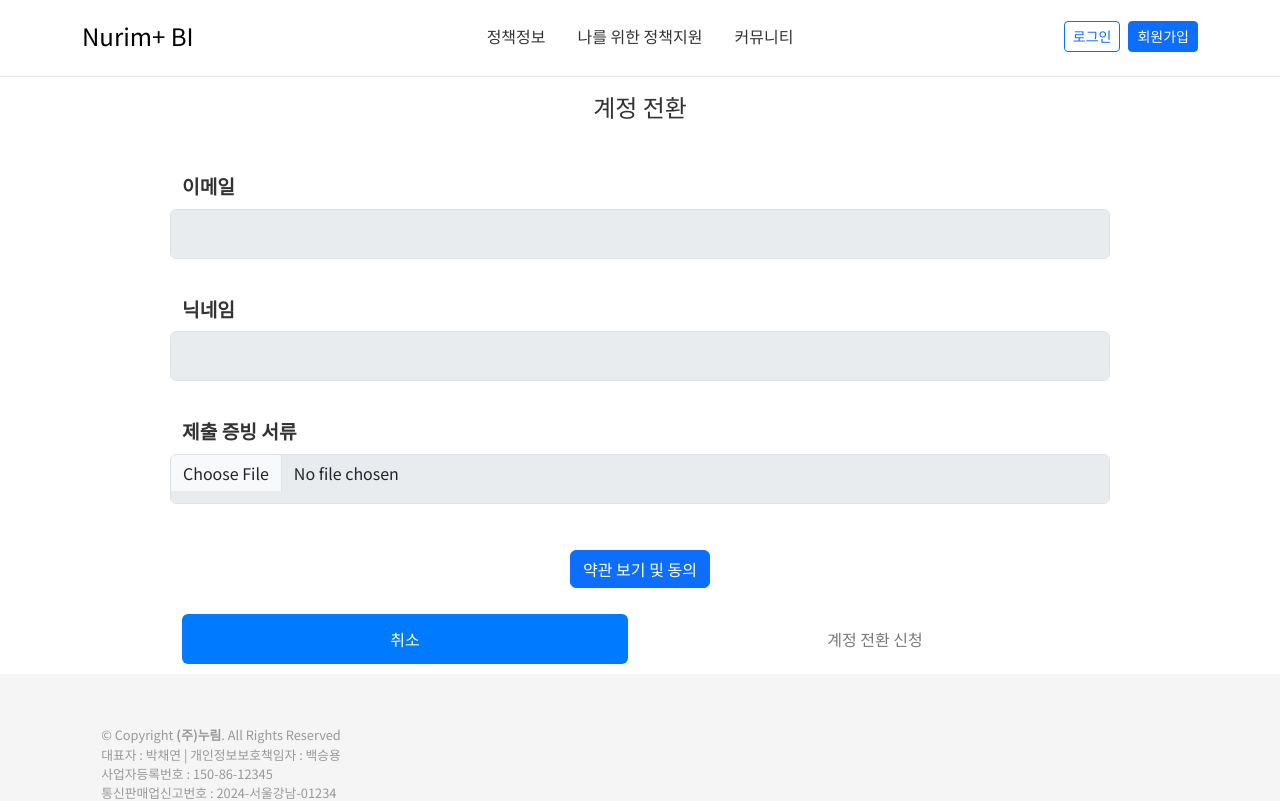
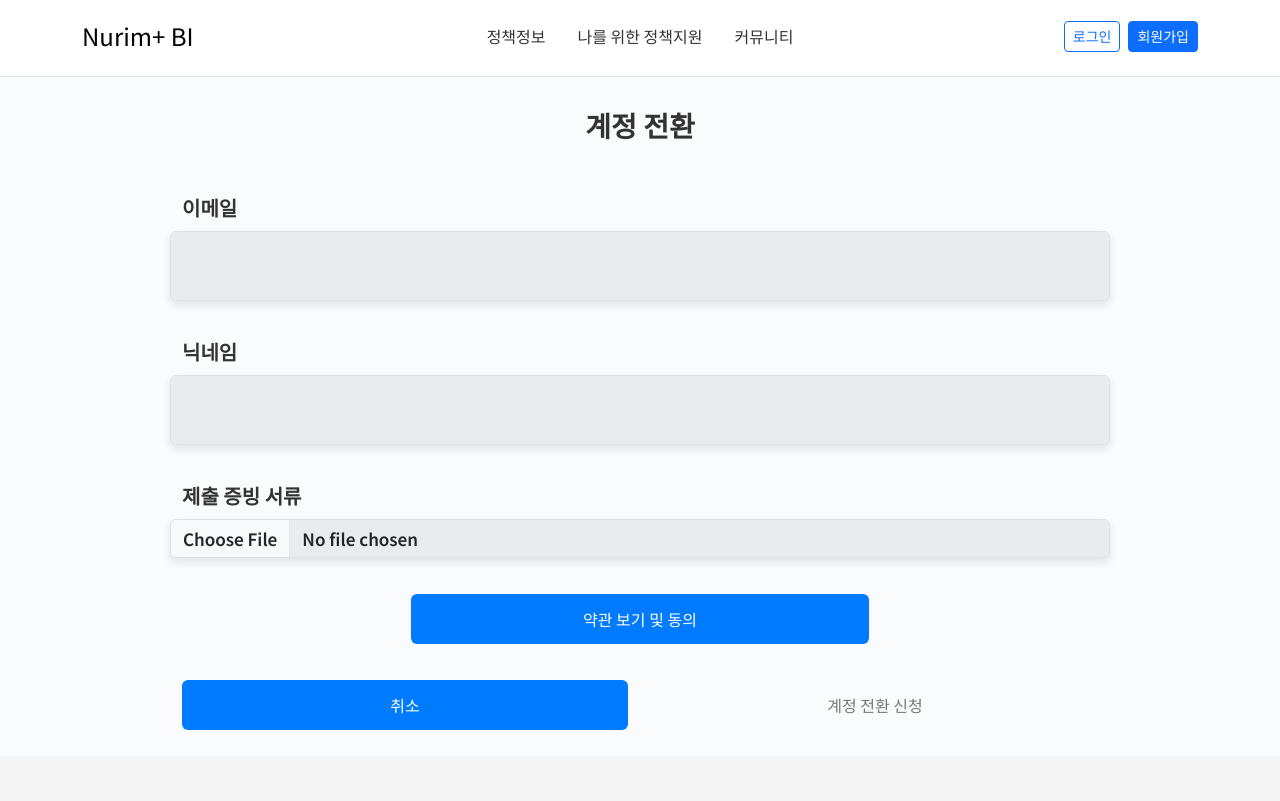
Before and after one commit to team-nurim/nurim-plus-view, a Vue app: page /switchAccount in a window 1280 px wide. Shown: the top 801 px of the page. Built offline with nearby package versions, Linux system fonts and the light colour scheme; no server answers.

Commit message:
[view] 계정 전환 페이지 디자인 수정 중

```diff
--- a/src/views/mypage/SwitchAccount.vue
+++ b/src/views/mypage/SwitchAccount.vue
@@ -1,9 +1,9 @@
 <template>
-  <main>
-    <div class="container">
+  <main style="background-color: #FAFBFC;">
+    <div class="container  mt-3 mb-3">
       <div class="row align-items-center">
         <div class="col mt-3 mb-3">
-          <h4>계정 전환</h4>
+          <h4 style="font-weight: 700; font-size: 28px;">계정 전환</h4>
         </div>
       </div>
 
@@ -23,15 +23,22 @@
       <!-- 증빙 서류 -->
       <div class="row mt-3 mb-10 align-items-center custom-padding">
         <label for="Expertfile" class="form-label">제출 증빙 서류</label>
-        <input type="file" id="Expertfile" class="form-control" ref="fileInput" @change="uploadExpertFileImage" :disabled="member.expertFile !== '증빙서류가 등록되지 않았습니다.'">
+        <input type="file" id="Expertfile" class="form-control" ref="fileInput" style="height: auto;" @change="uploadExpertFileImage" :disabled="member.expertFile !== '증빙서류가 등록되지 않았습니다.'">
         <div v-if="!member.expertFile || member.expertFile === '증빙서류가 등록되지 않았습니다.'" class="custom-padding">
           <p>{{ member.expertFile }}</p>
         </div>
         <img v-else :src="member.expertFile" class="mt-3 mb-3 custom-padding">
-        <button v-if="member.expertFile && member.expertFile !== '증빙서류가 등록되지 않았습니다.'" type="button" class="btn btn-secondary" data-bs-toggle="modal" data-bs-target="#exampleModal">제출 서류 변경</button>
+        <div class="">
+          <button v-if="member.expertFile && member.expertFile !== '증빙서류가 등록되지 않았습니다.'" type="button" class="col-6 btn btn-changefile" data-bs-toggle="modal" data-bs-target="#exampleModal">
+          제출 서류 변경
+          </button>
+          <button v-if="!agreed" type="button" class="col-6 btn btn-changefile" data-bs-toggle="modal" data-bs-target="#termsModal" :disabled="agreed">
+            약관 보기 및 동의
+          </button>
+        </div>
       </div>
 
-      <!-- Modal -->
+      <!-- Modal 제출서류 변경 -->
       <div class="modal fade" id="exampleModal" tabindex="-1" aria-labelledby="exampleModalLabel" aria-hidden="true">
         <div class="modal-dialog">
           <div class="modal-content">
@@ -51,12 +58,7 @@
         </div>
       </div>
 
-      <!-- Button to Open the Modal -->
-      <button v-if="!agreed" type="button" class="btn btn-primary" data-bs-toggle="modal" data-bs-target="#termsModal" :disabled="agreed">
-        약관 보기 및 동의
-      </button>
-
-      <!-- The Modal -->
+      <!-- The Modal 야고간 -->
       <div class="modal fade" id="termsModal" tabindex="-1" aria-labelledby="termsModalLabel" aria-hidden="true">
         <div class="modal-dialog modal-dialog-centered modal-dialog-scrollable modal-lg">
           <div class="modal-content">
@@ -65,7 +67,7 @@
               <button type="button" class="btn-close" data-bs-dismiss="modal" aria-label="Close"></button>
             </div>
             <!-- 약관 내용 -->
-            <div class="modal-body">
+            <div class="modal-body">a
               <p>여기에 약관 내용을 입력합니다. 약관은 충분히 길어질 수 있으므로 스크롤을 허용하는 구성이 중요합니다.</p>
               <p>여기에 약관 내용을 입력합니다. 약관은 충분히 길어질 수 있으므로 스크롤을 허용하는 구성이 중요합니다.</p>
               <p>여기에 약관 내용을 입력합니다. 약관은 충분히 길어질 수 있으므로 스크롤을 허용하는 구성이 중요합니다.</p>
@@ -326,13 +328,11 @@ export default {
   color: #ffdd00; /* 호버 및 포커스 시 글씨색 변경 */
 }
 
-/* .btn-menu:active {
-  background-color: #004085; /* 클릭 시 배경색 */
-/*  color: #ffc107; /* 클릭 시 글씨색 */
-/*} */
-
 .form-control {
-  height: 50px;
+  height: 70px;
+  font-size: 17px;
+  font-weight: 600;
+  box-shadow:  0 4px 8px rgba(0, 0, 0, 0.1); /* X축 오프셋, Y축 오프셋, 흐림 반경, 색상 */
 }
 
 .row {
@@ -345,17 +345,8 @@ export default {
   margin-right: 1rem; /* 레이블과 입력 필드 사이에 공간 추가 */
   width: auto; /* 필요한 만큼 너비를 자동으로 설정 */
   flex-shrink: 0; /* 화면 크기가 줄어들 때 레이블의 크기가 줄어들지 않도록 설정 */
-  font-size: 1.2rem; /* 폰트 크기 조정 */
+  font-size: 20px; /* 폰트 크기 조정 */
   font-weight: bold; /* 폰트 두께 조정 */
-  align-self: start; /* Flex 아이템 수직 중앙 정렬 */
-  margin-right: 10px; /* 오른쪽 여백 추가 */
-}
-
-.form-text {
-  margin-right: 1rem; /* 레이블과 입력 필드 사이에 공간 추가 */
-  width: auto; /* 필요한 만큼 너비를 자동으로 설정 */
-  flex-shrink: 0; /* 화면 크기가 줄어들 때 레이블의 크기가 줄어들지 않도록 설정 */
-  color: darkgray; /* 글씨 색*/
   align-self: start; /* Flex 아이템 수직 중앙 정렬 */
   margin-right: 10px; /* 오른쪽 여백 추가 */
 }
@@ -377,4 +368,14 @@ export default {
   color: #ffdd00; /* 호버 및 포커스 시 글씨색 변경 */
 }
 
+.btn-changefile {
+  height: 50px;
+  background-color: #007bff; /* 기본 배경색 */
+  color: white; /* 글씨색 */
+  font-size: 16px; /* 글씨크기 */
+  border: none; /* 외곽선 제거 */
+  outline: none; /* 클릭 시 나타나는 외곽선 제거 */
+  transition: background-color 0.3s, color 0.3s; /* 색상 변화에 애니메이션 효과 적용 */
+}
+
 </style>
--- a/src/views/mypage/UpdateExpertInfo.vue
+++ b/src/views/mypage/UpdateExpertInfo.vue
@@ -1,9 +1,9 @@
 <template>
-  <main>
-    <div class="container">
+  <main style="background-color: #FAFBFC;">
+    <div class="container mt-3 mb-3">
       <div class="row align-items-center">
         <div class="col mt-3 mb-3">
-          <h4>내 경력 사항 수정</h4>
+          <h4 style="font-weight: 700; font-size: 28px;">내 경력 사항 수정</h4>
         </div>
       </div>
 
@@ -259,7 +259,10 @@ export default {
 /*} */
 
 .form-control {
-  height: 50px;
+  height: 70px;
+  font-size: 17px;
+  font-weight: 600;
+  box-shadow:  0 4px 8px rgba(0, 0, 0, 0.1); /* X축 오프셋, Y축 오프셋, 흐림 반경, 색상 */
 }
 
 .row {
@@ -272,7 +275,7 @@ export default {
   margin-right: 1rem; /* 레이블과 입력 필드 사이에 공간 추가 */
   width: auto; /* 필요한 만큼 너비를 자동으로 설정 */
   flex-shrink: 0; /* 화면 크기가 줄어들 때 레이블의 크기가 줄어들지 않도록 설정 */
-  font-size: 1.2rem; /* 폰트 크기 조정 */
+  font-size: 20px; /* 폰트 크기 조정 */
   font-weight: bold; /* 폰트 두께 조정 */
   align-self: start; /* Flex 아이템 수직 중앙 정렬 */
   margin-right: 10px; /* 오른쪽 여백 추가 */
```
